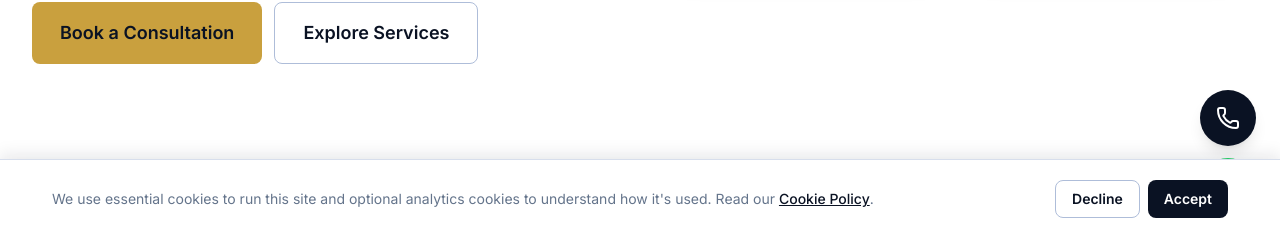
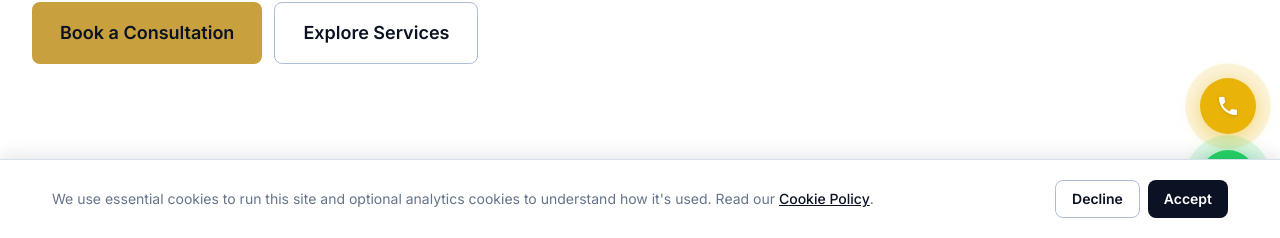
Before and after one commit to iitdeveloper-git/pulsarip, a Next.js app: page / in a window 1280 px wide. Shown: the part 562-800 px from the top of the page. Built offline with nearby package versions, Linux system fonts and the light colour scheme; no server answers.

Commit message:
feat: rebuild floating buttons to match iitdeveloper.com style — yellow call + green WhatsApp with pulse animations

```diff
--- a/src/components/layout/whatsapp-button.tsx
+++ b/src/components/layout/whatsapp-button.tsx
@@ -1,9 +1,23 @@
 "use client";
 
-import { Phone } from "lucide-react";
 import { telHref, whatsappHref } from "@/config/site";
 
-// WhatsApp SVG icon (official brand icon, more recognisable than MessageCircle)
+// Classic telephone handset SVG (matches the style in the reference)
+function PhoneHandsetIcon({ className }: { className?: string }) {
+  return (
+    <svg
+      viewBox="0 0 24 24"
+      fill="currentColor"
+      className={className}
+      aria-hidden="true"
+      xmlns="http://www.w3.org/2000/svg"
+    >
+      <path d="M6.62 10.79c1.44 2.83 3.76 5.14 6.59 6.59l2.2-2.2c.27-.27.67-.36 1.02-.24 1.12.37 2.33.57 3.57.57.55 0 1 .45 1 1V20c0 .55-.45 1-1 1-9.39 0-17-7.61-17-17 0-.55.45-1 1-1h3.5c.55 0 1 .45 1 1 0 1.25.2 2.45.57 3.57.11.35.03.74-.25 1.02l-2.2 2.2z" />
+    </svg>
+  );
+}
+
+// Official WhatsApp brand SVG icon
 function WhatsAppIcon({ className }: { className?: string }) {
   return (
     <svg
@@ -19,9 +33,12 @@ function WhatsAppIcon({ className }: { className?: string }) {
 }
 
 /**
- * Floating action buttons — Call + WhatsApp
- * Shown on all screen sizes, stacked vertically on the bottom-right.
- * Hidden individually if phone/WhatsApp env vars are not set.
+ * Floating Call + WhatsApp action buttons
+ * - Yellow circle for Call (matches iitdeveloper.com style)
+ * - Green circle for WhatsApp
+ * - Pulse ring animation on both
+ * - Stacked vertically, fixed bottom-right
+ * - Hidden when env vars not set
  */
 export function WhatsAppFloatingButton() {
   const tel = telHref();
@@ -30,38 +47,54 @@ export function WhatsAppFloatingButton() {
   if (!tel && !wa) return null;
 
   return (
-    <div className="fixed bottom-20 right-4 z-40 flex flex-col gap-3 sm:bottom-6 sm:right-6">
-      {/* Call button */}
+    <>
+      {/* Inline keyframes for pulse animation */}
+      <style>{`
+        @keyframes pip-pulse {
+          0%   { transform: scale(1);   opacity: 0.6; }
+          70%  { transform: scale(1.7); opacity: 0; }
+          100% { transform: scale(1.7); opacity: 0; }
+        }
+        .pip-pulse::before {
+          content: '';
+          position: absolute;
+          inset: 0;
+          border-radius: 9999px;
+          animation: pip-pulse 2s ease-out infinite;
+        }
+        .pip-pulse-yellow::before { background: #EAB308; }
+        .pip-pulse-green::before  { background: #25D366; }
+      `}</style>
+
+      <div className="fixed bottom-20 right-4 z-50 flex flex-col items-center gap-4 sm:bottom-8 sm:right-6">
+
+        {/* Call — yellow */}
         {tel && (
           <a
             href={tel}
-          className="group flex h-14 w-14 items-center justify-center rounded-full bg-navy-900 text-white shadow-lg transition-all hover:scale-105 hover:bg-navy-800 focus-visible:outline focus-visible:outline-2 focus-visible:outline-offset-2 focus-visible:outline-navy-900"
             aria-label="Call PulsarIP"
+            className="pip-pulse pip-pulse-yellow relative flex h-14 w-14 items-center justify-center rounded-full shadow-[0_4px_20px_rgba(234,179,8,0.5)] transition-transform hover:scale-110 active:scale-95"
+            style={{ background: "#EAB308" }}
           >
-          <Phone className="h-6 w-6" aria-hidden />
-          {/* Tooltip */}
-          <span className="pointer-events-none absolute right-16 whitespace-nowrap rounded-md bg-navy-900 px-2.5 py-1 text-xs font-medium text-white opacity-0 transition-opacity group-hover:opacity-100">
-            Call us
-          </span>
+            <PhoneHandsetIcon className="h-6 w-6 text-white drop-shadow" />
           </a>
         )}
 
-      {/* WhatsApp button */}
+        {/* WhatsApp — green */}
         {wa && (
           <a
             href={wa}
             target="_blank"
             rel="noopener noreferrer"
-          className="group flex h-14 w-14 items-center justify-center rounded-full bg-[#25D366] text-white shadow-lg transition-all hover:scale-105 hover:bg-[#1ebe5d] focus-visible:outline focus-visible:outline-2 focus-visible:outline-offset-2 focus-visible:outline-[#25D366]"
             aria-label="Chat with PulsarIP on WhatsApp"
+            className="pip-pulse pip-pulse-green relative flex h-14 w-14 items-center justify-center rounded-full shadow-[0_4px_20px_rgba(37,211,102,0.5)] transition-transform hover:scale-110 active:scale-95"
+            style={{ background: "#25D366" }}
           >
-          <WhatsAppIcon className="h-7 w-7" />
-          {/* Tooltip */}
-          <span className="pointer-events-none absolute right-16 whitespace-nowrap rounded-md bg-[#25D366] px-2.5 py-1 text-xs font-medium text-white opacity-0 transition-opacity group-hover:opacity-100">
-            WhatsApp
-          </span>
+            <WhatsAppIcon className="h-7 w-7 text-white drop-shadow" />
           </a>
         )}
+
       </div>
+    </>
   );
 }
```
Lines whose indentation alone changed are shown as unchanged.
